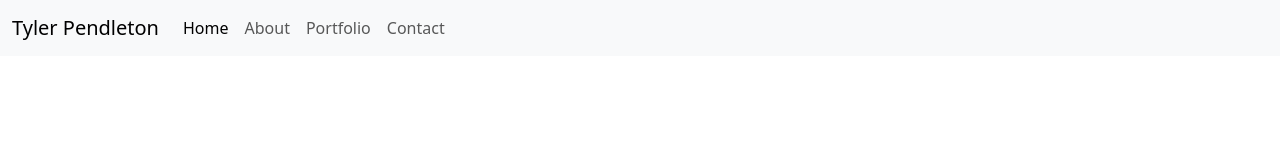
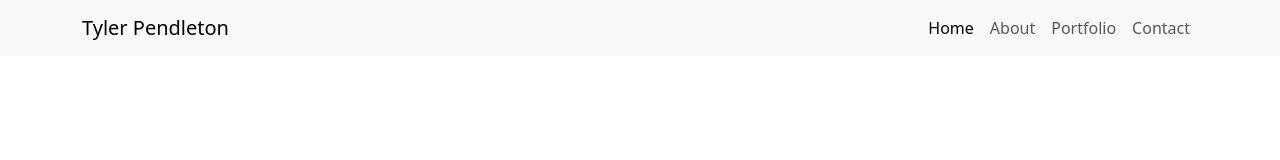
Before and after one commit to iwillmineya/Portfolio, a plain HTML site: page index.html in a window 1280 px wide. Drawn offline with nearby package versions, Linux system fonts and the light colour scheme.

Commit message:
edit: nav bar screen size and allignment

```diff
--- a/index.html
+++ b/index.html
@@ -10,8 +10,8 @@
 </head>
 
 <body>
-    <nav class="navbar navbar-expand-lg bg-body-tertiary">
-        <div class="container-fluid">
+    <nav class="navbar navbar-expand-sm bg-body-tertiary">
+        <div class="container">
             <a class="navbar-brand" href="index.html">Tyler Pendleton</a>
             <button class="navbar-toggler" type="button" data-bs-toggle="collapse"
                 data-bs-target="#navbarSupportedContent" aria-controls="navbarSupportedContent" aria-expanded="false"
@@ -19,7 +19,7 @@
                 <span class="navbar-toggler-icon"></span>
             </button>
             <div class="collapse navbar-collapse" id="navbarSupportedContent">
-                <ul class="navbar-nav me-auto mb-2 mb-lg-0">
+                <ul class="navbar-nav ms-auto mb-2 mb-lg-0">
                     <li class="nav-item">
                         <a class="nav-link active" aria-current="page" href="index.html">Home</a>
                     </li>
```
